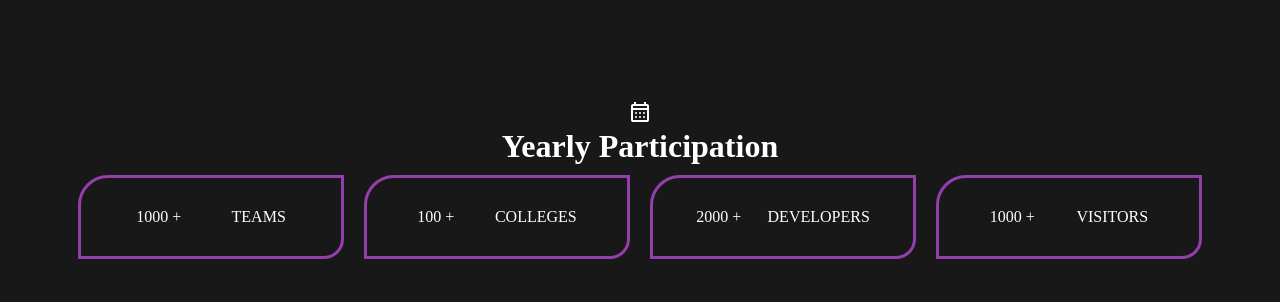
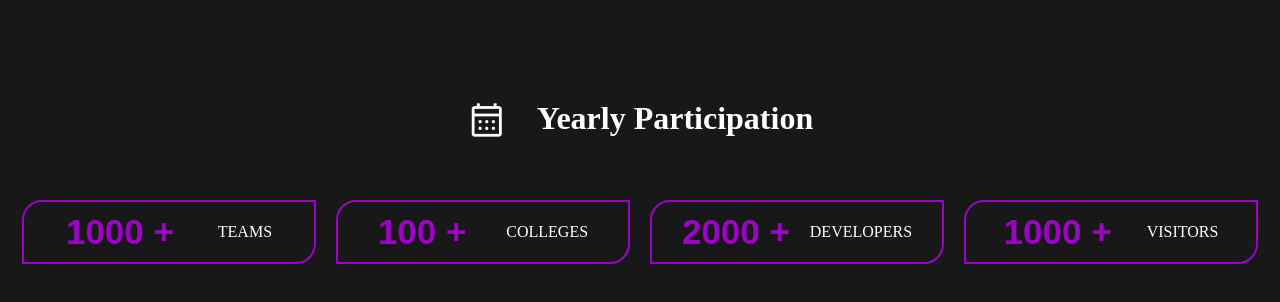
Before and after one commit to Ayush05m/ALL-WebD-Projects, a plain HTML site: page ICell/Incrementation/index.html in a window 1280 px wide. Drawn offline with nearby package versions, Linux system fonts and the light colour scheme.

Commit message:
Update style.css

```diff
--- a/ICell/Incrementation/style.css
+++ b/ICell/Incrementation/style.css
@@ -15,23 +15,45 @@ body {
 }
 
 .participationCard{
-    vertical-align: middle;
     margin-top: 100px;
 }
 
-.numbers {
-    align-items: center;
+.participates{
     justify-content: center;
     display: flex;
 }
 
+.participates span{
+    font-size: 40px;
+}
+
+.participates h1{
+    margin-left: 30px;
+}
+
+.numbers {
+    /* align-items: center; */
+    justify-content: center;
+    display: flex;
+    margin-top: 50px;
+    height: 150vh;
+}
+
 .card {
-    border: 3px solid #943eac;
+    border: 2px solid #9a04c3;
     display: flex;
     align-items: center;
     justify-content: space-around;
-    min-width: 200px;
+    min-width: 250px;
+    max-height: 50px;
     margin: 10px;
-    padding: 30px;
-    border-radius: 30px 0 20px 0;
+    padding: 5px 20px;
+    border-radius: 20px 0 20px 0;
 }
+
+.numCategory{
+    font-size: 35px;
+    font-family: 'Bebas Neue', sans-serif;
+    font-weight: bolder;
+    color: #9a04c3;
+}
```
